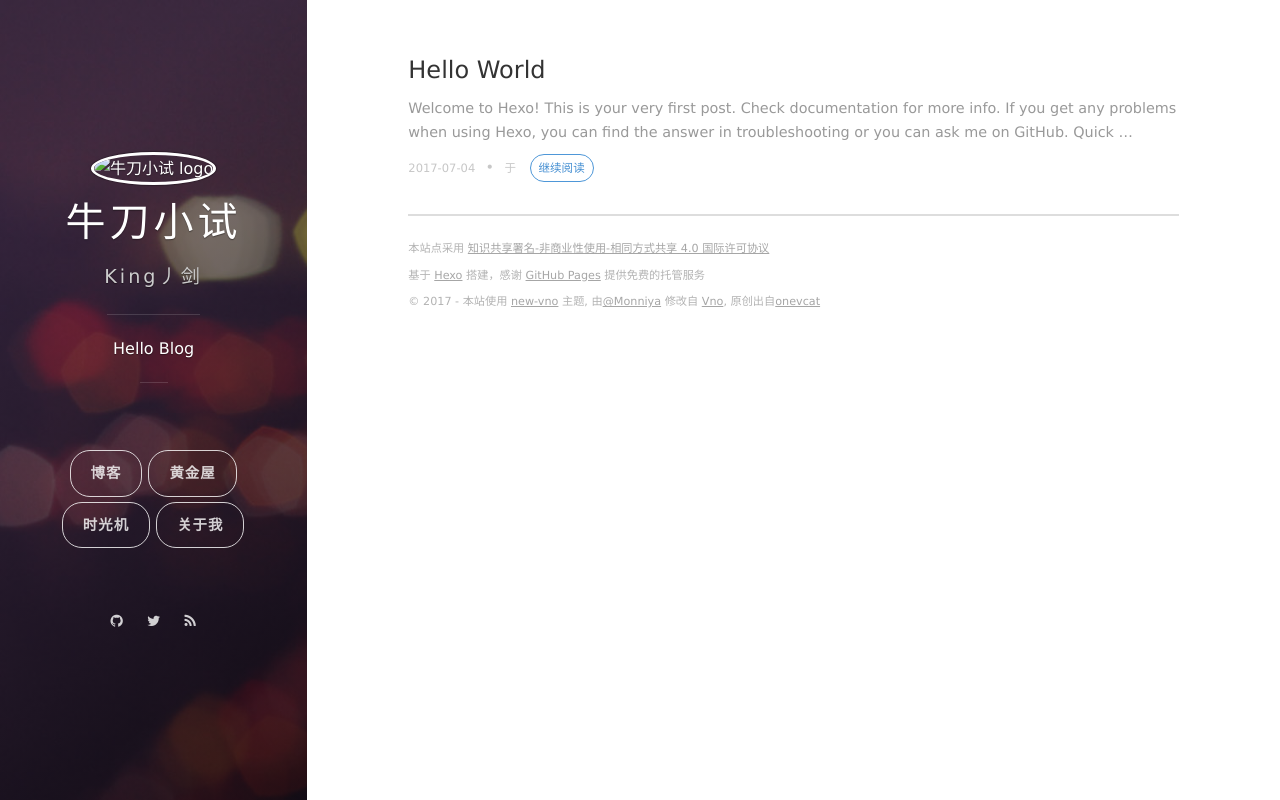
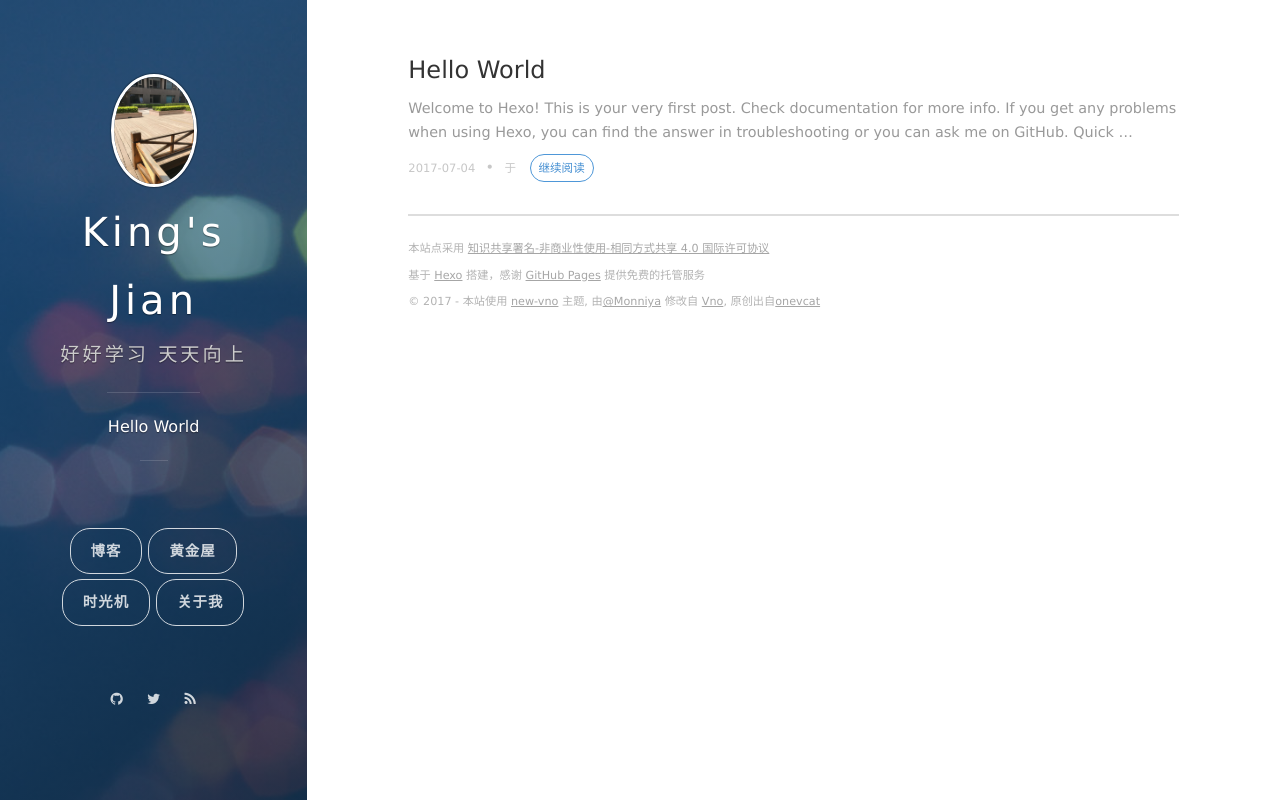
Before and after one commit to itclimb/itclimb.github.io, a plain HTML site: page archives/2017/07/index.html in a window 1280 px wide. Drawn offline with nearby package versions, Linux system fonts and the light colour scheme; some packages are replaced by stand-ins of ours; a script that the page names is missing.

Commit message:
Site updated: 2017-07-07 09:50:53

```diff
--- a/archives/2017/07/index.html
+++ b/archives/2017/07/index.html
@@ -4,7 +4,7 @@
     <meta charset="utf-8"/>
     <meta http-equiv="X-UA-Compatible" content="IE=edge"/>
 
-    <title>牛刀小试 | King丿剑</title>
+    <title>King&#39;s Jian | 好好学习 天天向上</title>
     <meta name="renderer" content="webkit">
     <meta name="HandheldFriendly" content="True">
     <meta name="MobileOptimized" content="320">
@@ -12,15 +12,15 @@
     <meta name="apple-mobile-web-app-status-bar-style" content="black-translucent">
     <meta name="viewport" content="width=device-width, initial-scale=1, maximum-scale=1">
 
-    <meta name="description" content="Hello Blog">
+    <meta name="description" content="Hello World">
 
     <meta name="twitter:card" content="summary">
-    <meta name="twitter:title" content="牛刀小试 | King丿剑">
-    <meta name="twitter:description" content="Hello Blog">
+    <meta name="twitter:title" content="King&#39;s Jian | 好好学习 天天向上">
+    <meta name="twitter:description" content="Hello World">
 
     <meta property="og:type" content="article">
-    <meta property="og:title" content="牛刀小试 | King丿剑">
-    <meta property="og:description" content="Hello Blog">
+    <meta property="og:title" content="King&#39;s Jian | 好好学习 天天向上">
+    <meta property="og:description" content="Hello World">
 
 
     <meta name="author" content="JianJin">
@@ -34,7 +34,7 @@
 
     <meta name="generator" content="hexo"/>
 
-    <link rel="alternate" type="application/rss+xml" title="牛刀小试" href="/atom.xml">
+    <link rel="alternate" type="application/rss+xml" title="King&#39;s Jian" href="/atom.xml">
 
 
     <link rel="canonical" href="http://yoursite.com"/>
@@ -56,13 +56,13 @@
     <div class="panel-main__inner panel-inverted">
     <div class="panel-main__content">
 
-        <a href="/" title="前往 牛刀小试 的主页"><img src="/images/avatar.jpg" width="80" alt="牛刀小试 logo" class="panel-cover__logo logo" /></a>
-        <h1 class="panel-cover__title panel-title"><a href="/" title="link to homepage for 牛刀小试">牛刀小试</a></h1>
+        <a href="/" title="前往 King&#39;s Jian 的主页"><img src="/images/avatar.jpg" width="80" alt="King&#39;s Jian logo" class="panel-cover__logo logo" /></a>
+        <h1 class="panel-cover__title panel-title"><a href="/" title="link to homepage for King&#39;s Jian">King&#39;s Jian</a></h1>
 
-        <span class="panel-cover__subtitle panel-subtitle">King丿剑</span>
+        <span class="panel-cover__subtitle panel-subtitle">好好学习 天天向上</span>
 
         <hr class="panel-cover__divider" />
-        <p class="panel-cover__description">Hello Blog</p>
+        <p class="panel-cover__description">Hello World</p>
         <hr class="panel-cover__divider panel-cover__divider--secondary" />
 
         <div class="navigation-wrapper">
@@ -136,7 +136,7 @@
 
     </div>
 
-    <div class="panel-cover--overlay cover-purple"></div>
+    <div class="panel-cover--overlay cover-blue"></div>
   </div>
 </header>
 
```
Also changed, not shown: 2017/07/04/hello-world/index.html (+12 -12 lines), archives/2017/index.html (+12 -12 lines), archives/index.html (+12 -12 lines), index.html (+12 -12 lines), images/avatar.jpg (added).
